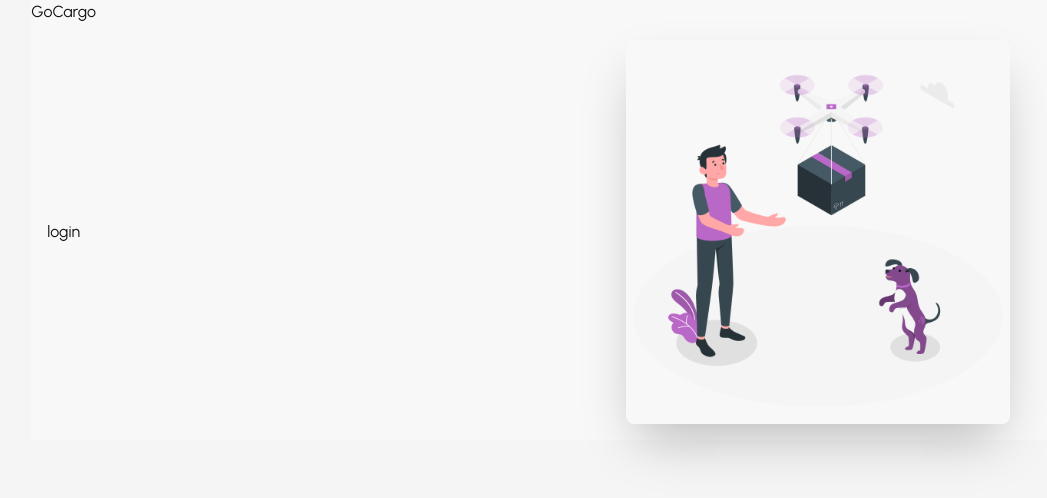
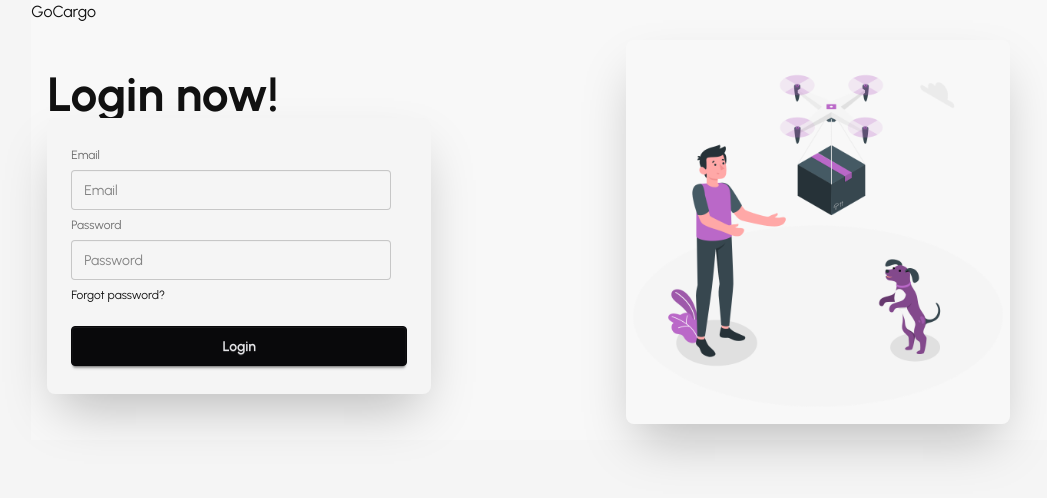
Before and after one commit to MstSubornaKhatun/go-cargo-client, a React (Vite) app: page /login in a window 1280 px wide. Shown: the top 498 px of the page, without its empty margins (22-1069 px from the left). Built offline with nearby package versions, Linux system fonts and the light colour scheme.

Commit message:
react hook

```diff
--- a/src/pages/Authentication/Login/Login.jsx
+++ b/src/pages/Authentication/Login/Login.jsx
@@ -1,10 +1,39 @@
 import React from 'react';
+import { useForm } from 'react-hook-form';
 
 const Login = () => {
+    const {register, handleSubmit } = useForm();
+
+    const onSubmit = (data) => {
+        console.log(data) // {email: '33suborna@gmail.com', password: 'asdfg'}
+    }
+
+
+
     return (
-        <div>
-           login
-        </div>
+        <div className="bg-base-200">
+<h1 className="text-5xl font-bold">Login now!</h1>
+    <div className="card bg-base-100 w-full max-w-sm shrink-0 shadow-2xl">
+      <div className="card-body">
+
+        <form onSubmit={handleSubmit(onSubmit)} className="fieldset">
+            {/* email */}
+          <label className="label">Email</label>
+          <input type="email" {...register('email')} className="input" placeholder="Email" />
+
+
+            {/* password */}
+          <label className="label">Password</label>
+          <input type="password" {...register('password', {required: true, minLength: 6})} className="input" placeholder="Password" />
+
+
+          <div><a className="link link-hover">Forgot password?</a></div>
+          <button className="btn btn-neutral mt-4">Login</button>
+        </form>
+      </div>
+    </div>
+  </div>
+
     );
 };
 
```
